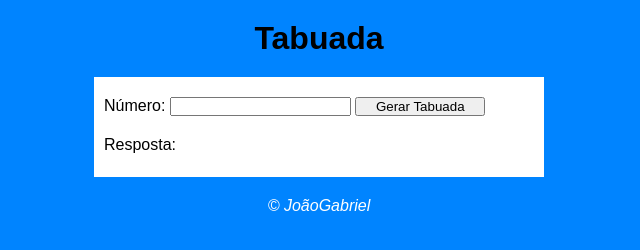
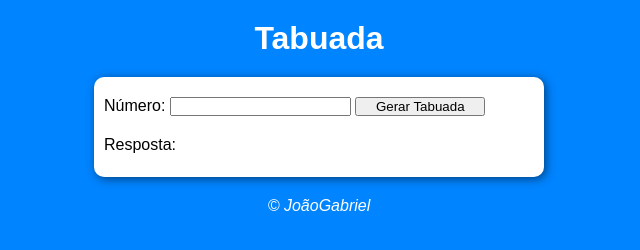
Before and after one commit to joaogabrieldm/curso-JS, a plain HTML site: page aula14.2/index.html in a window 1280 px wide. Shown: the whole page, without its empty margins (321-961 px from the left). Drawn offline with Linux system fonts and the light colour scheme.

Commit message:
ajustes de estilo

```diff
--- a/aula14.2/estilo/style.css
+++ b/aula14.2/estilo/style.css
@@ -14,6 +14,7 @@ body {
 header {
     text-align: center;
     margin: 20px 0px;
+    color: white;
 }
 
 section {
@@ -22,6 +23,8 @@ section {
     min-height: 100px;
     margin: auto;
     padding: 20px 10px;
+    border-radius: 10px;
+    box-shadow: 2px 2px 10px rgba(0, 0, 0, 0.5);
 }
 
 input[type=submit] {
```
